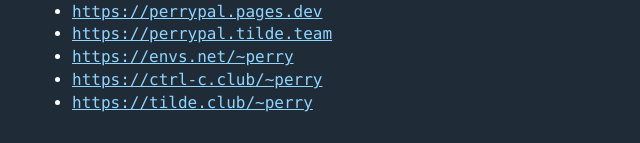
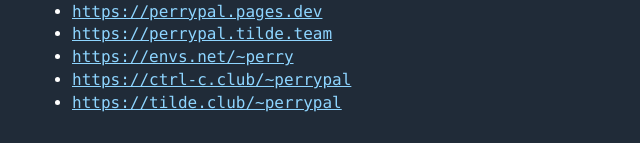
Before and after one commit to PerryPal21/website, a plain HTML site: page index.html in a window 1280 px wide. Shown: the part 2132-2275 px from the top of the page, 228-868 px from the left. Drawn offline with nearby package versions, Linux system fonts and the light colour scheme.

Commit message:
fixed links

```diff
--- a/index.html
+++ b/index.html
@@ -230,8 +230,8 @@ canvas{ display: block; vertical-align: bottom; } /* ---- particles.js container
 	 <li><a href="https://perrypal.pages.dev">https://perrypal.pages.dev</a></li>
 	 <li><a href="https://perrypal.tilde.team">https://perrypal.tilde.team</a></li>
 	 <li><a href="https://envs.net/~perry">https://envs.net/~perry</a></li>
-	 <li><a href="https://ctrl-c.club/~perry">https://ctrl-c.club/~perry</a></li>
-	 <li><a href="https://tilde.club/~perry">https://tilde.club/~perry</a></li>
+	 <li><a href="https://ctrl-c.club/~perrypal">https://ctrl-c.club/~perrypal</a></li>
+	 <li><a href="https://tilde.club/~perrypal">https://tilde.club/~perrypal</a></li>
 	 <!--<li><a href="https://perrypal.32bit.cafe">https://perrypal.32bit.cafe</a></li>--->
  </ul>
 </div>
```
